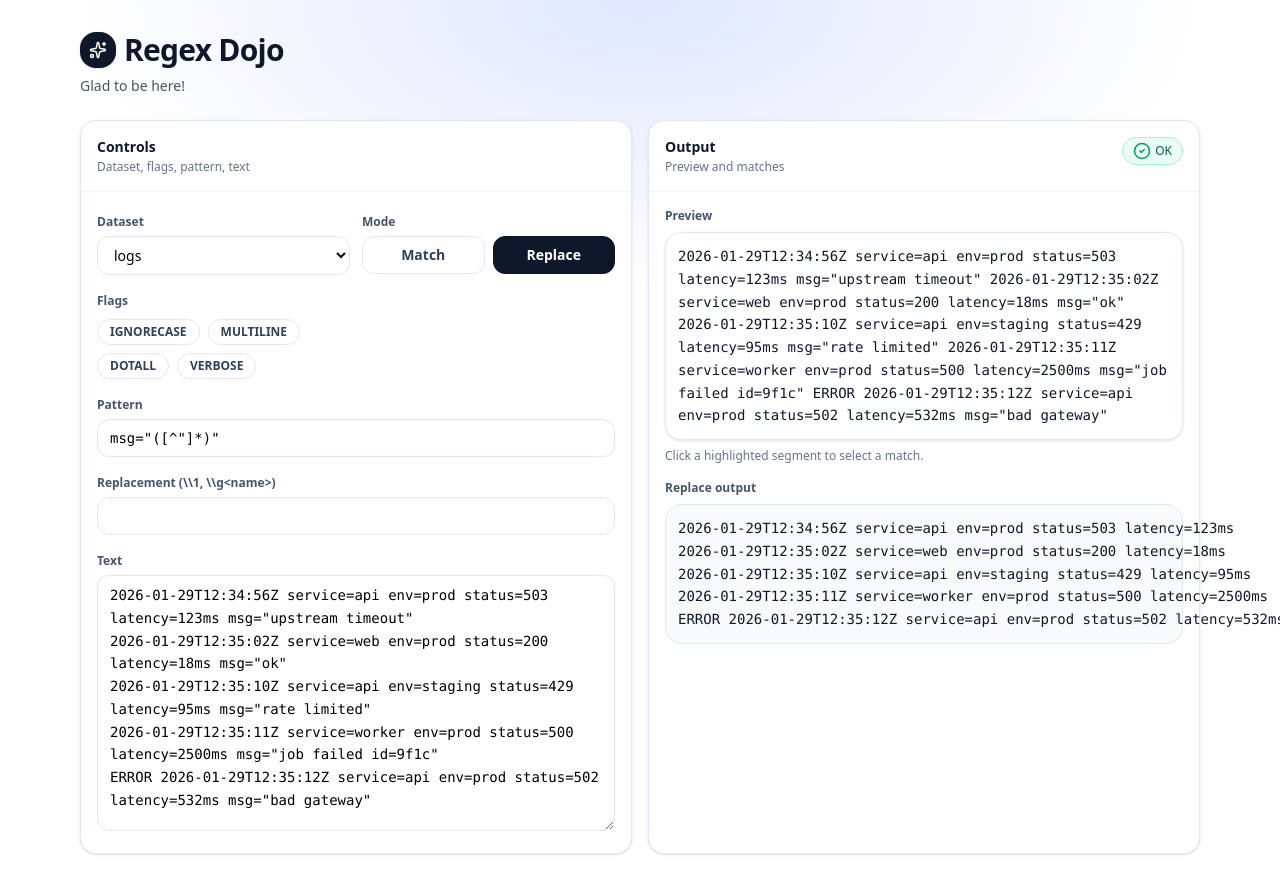
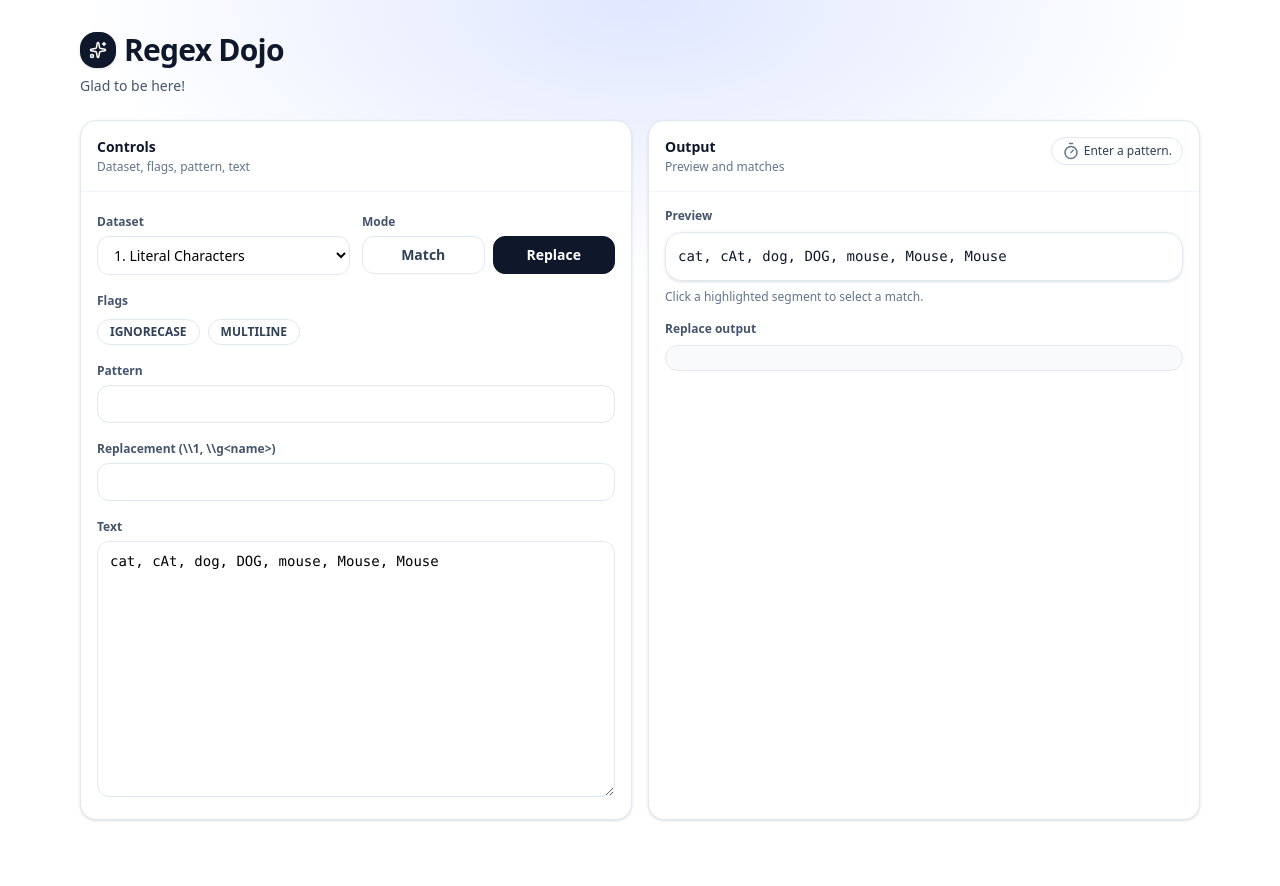
Before and after one commit to alex-voitik/RegexDojo, a React (Vite) app in the folder regex-dojo-frontend/: page / in a window 1280 px wide. Both pictures are taken after a click on the button "Replace". After the commit the page ends 852 px from the top, so only its background shows below. Built offline with nearby package versions, Linux system fonts and the light colour scheme.

Commit message:
Added some datasets to match the presentation

```diff
--- a/regex-dojo-frontend/src/App.jsx
+++ b/regex-dojo-frontend/src/App.jsx
@@ -17,20 +17,40 @@ import {
 // - No atomic groups, possessive quantifiers (unless using v flag, but we use standard flags)
 
 const DATASETS = {
-  logs: `2026-01-29T12:34:56Z service=api env=prod status=503 latency=123ms msg="upstream timeout"
+  literal_characters: {
+    label: "1. Literal Characters",
+    data: "cat, cAt, dog, DOG, mouse, Mouse, Mouse",
+  },
+  character_classes: {
+    label: "2. Character Classes",
+    data: "abcdefghijklmnopqrstuvwxyz ABCDEFGHIJKLMNOPQRSTUVWXYZ 0123456789 !@#$%^&*()_+-=[]{}\\|;:'\",<.>/?`~"
+  },
+  logs: {
+    label: "Server Logs",
+    data: `2026-01-29T12:34:56Z service=api env=prod status=503 latency=123ms msg="upstream timeout"
 2026-01-29T12:35:02Z service=web env=prod status=200 latency=18ms msg="ok"
 2026-01-29T12:35:10Z service=api env=staging status=429 latency=95ms msg="rate limited"
 2026-01-29T12:35:11Z service=worker env=prod status=500 latency=2500ms msg="job failed id=9f1c"
 ERROR 2026-01-29T12:35:12Z service=api env=prod status=502 latency=532ms msg="bad gateway"`,
-  kv: `USER=alice
+  },
+  kv: {
+    label: "Key-Value Pairs",
+    data: `USER=alice
 ROLE=admin
 TOKEN="abc-123-xyz"
 TIMEOUT_MS=1500`,
-  csv: `id,email,amount
+  },
+  csv: {
+    label: "CSV Data",
+    data: `id,email,amount
 1,alex@example.com,12.50
 2,dev@corp.io,99.00
 3,test.user@sample.net,5.25`,
-  custom: "Enter your text here...",
+  },
+  custom: {
+    label: "Custom",
+    data: "Enter your text here...",
+  },
 };
 
 
@@ -126,17 +146,15 @@ function TogglePill({ on, label, onClick }) {
 }
 
 export default function App() {
-  const [datasetKey, setDatasetKey] = useState("logs");
+  const [datasetKey, setDatasetKey] = useState("Literal Characters");
   const [mode, setMode] = useState("match");
-  const [pattern, setPattern] = useState('msg="([^"]*)"');
+  const [pattern, setPattern] = useState('');
   const [replacement, setReplacement] = useState("");
   const [flags, setFlags] = useState({
     IGNORECASE: false,
-    MULTILINE: false,
-    DOTALL: false,
-    VERBOSE: false,
+    MULTILINE: false
   });
-  const [text, setText] = useState(DATASETS.logs);
+  const [text, setText] = useState(DATASETS.literal_characters.data);
 
   const [resp, setResp] = useState(null);
   const [selectedMatch, setSelectedMatch] = useState(-1);
@@ -180,7 +198,7 @@ export default function App() {
 
   function resetToDataset(key) {
     setDatasetKey(key);
-    setText(DATASETS[key]);
+    setText(DATASETS[key].data);
     setResp(null);
     setSelectedMatch(-1);
     setAttempts(0);
@@ -279,7 +297,7 @@ export default function App() {
                 >
                   {Object.keys(DATASETS).map((k) => (
                     <option key={k} value={k}>
-                      {k === "custom" ? "custom (edited)" : k}
+                      {k === "custom" && datasetKey === "custom" ? "Custom (Edited)" : DATASETS[k].label}
                     </option>
                   ))}
                 </select>
@@ -394,7 +412,7 @@ export default function App() {
                 <div className="text-xs font-semibold text-slate-600">Preview</div>
                 <div
                   ref={previewRef}
-                  className="mt-2 rounded-2xl border border-slate-200 bg-white/70 p-3 font-mono text-sm leading-relaxed text-slate-900 shadow-sm"
+                  className="mt-2 rounded-2xl border border-slate-200 bg-white/70 p-3 font-mono text-sm leading-relaxed text-slate-900 shadow-sm whitespace-pre-wrap break-all"
                   dangerouslySetInnerHTML={{
                     __html: mode === "replace" ? escapeHtml(text) : buildHighlightedHtml(text, matchesToDisplay, selectedMatch),
                   }}
@@ -407,7 +425,7 @@ export default function App() {
               {mode === "replace" && (
                 <div>
                   <div className="text-xs font-semibold text-slate-600">Replace output</div>
-                  <pre className="mt-2 rounded-2xl border border-slate-200 bg-slate-50 p-3 font-mono text-sm leading-relaxed text-slate-900">
+                  <pre className="mt-2 rounded-2xl border border-slate-200 bg-slate-50 p-3 font-mono text-sm leading-relaxed text-slate-900 whitespace-pre-wrap break-all">
                     {resp?.replaced_text || ""}
                   </pre>
                 </div>
```
